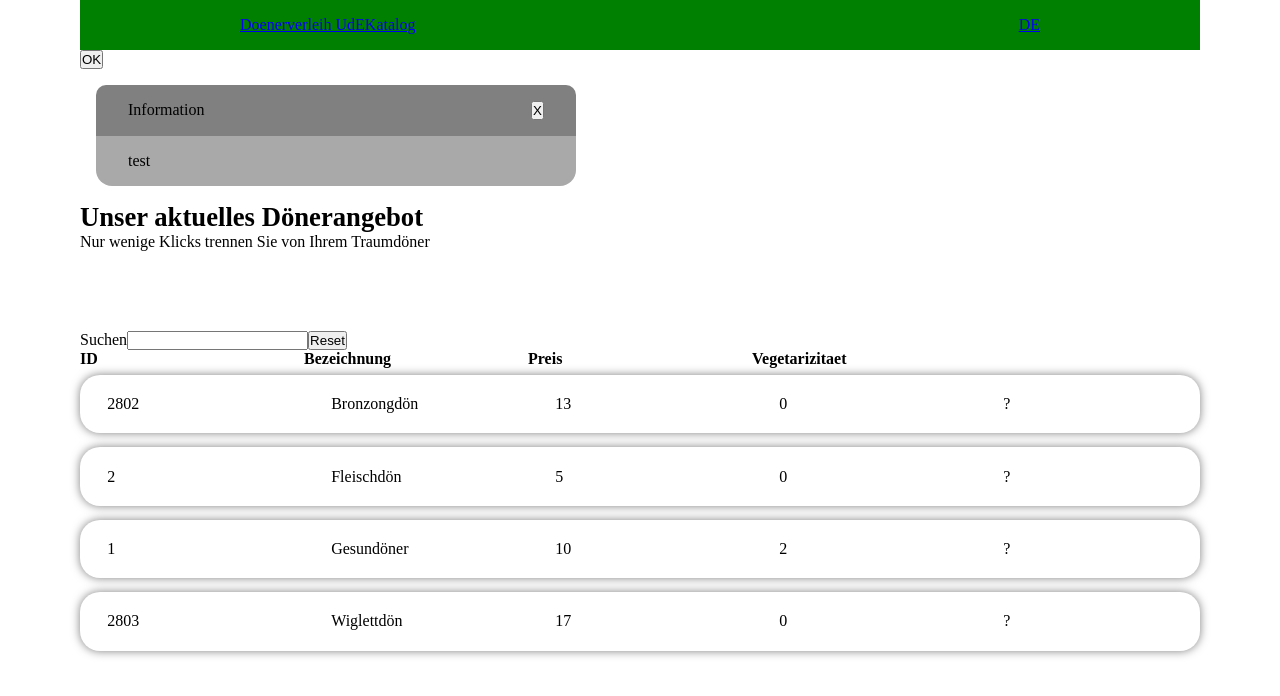
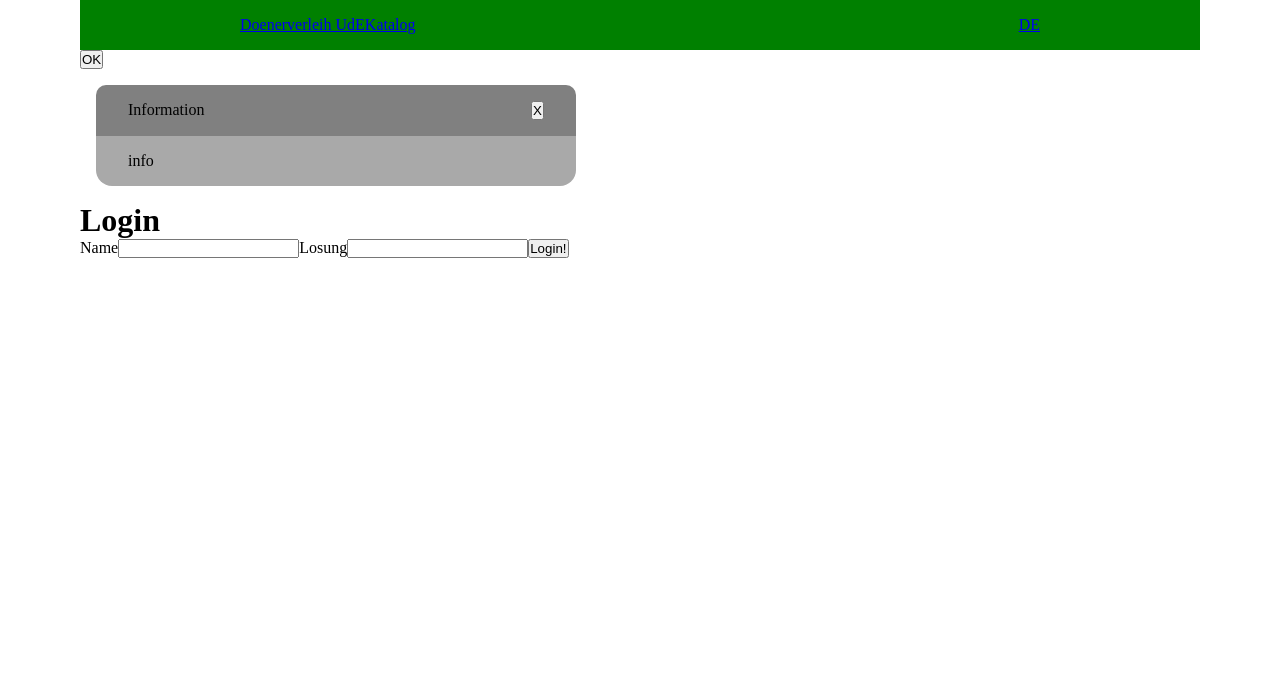
Before and after one commit to Verenotron/DerDigitaleD-nerverleih, a Vue app in the folder frontend/: page / in a window 1280 px wide. Both pictures are taken after a click on the button "OK". Shown: the top 696 px of the page. Built offline with nearby package versions, Linux system fonts and the light colour scheme; the HTML template or start-up script is replaced by a standard one.

Commit message:
Frat: loginPage

```diff
--- a/frontend/src/App.vue
+++ b/frontend/src/App.vue
@@ -2,6 +2,7 @@
 import { ref } from 'vue';
 import './assets/main.css';
 import DoenerListe from '@/views/DoenerListView.vue'
+import LoginView from "@/views/LoginView.vue"
 
 // const info = ref("");
 
@@ -59,13 +60,14 @@ const { setzeInfo, loescheInfo, info} = useInfo();
         </button>
       </div>
       <div class="info-box--body">
-        test
+        {{ info }}
       </div>
     </div>
   </div>
 
   <div>
-    <DoenerListe/>
+    <LoginView/>
+    <!-- <DoenerListe/> -->
   </div>
 
 </template>
--- /dev/null
+++ b/frontend/src/stores/loginstore.ts
@@ -0,0 +1,22 @@
+import { defineStore } from 'pinia';
+import { reactive } from 'vue';
+
+export const useLogin = defineStore('loginstore',() => {
+    const loginstate = reactive({
+        username: '',
+        loggedin: false
+    });
+    function logout(){
+        loginstate.username = '';
+        loginstate.loggedin = false;
+    }
+    function login(username: string, losung: string){
+        if(username && losung){
+            loginstate.username = username;
+            loginstate.loggedin = true;
+        }else{
+            logout();
+        }
+    }
+    return{ logout, login, loginstate}
+})
--- /dev/null
+++ b/frontend/src/views/LoginView.vue
@@ -0,0 +1,41 @@
+<script setup lang="ts">
+
+import { useLogin } from '@/stores/loginstore';
+const { logout, login, loginstate } = useLogin();
+import { useInfo } from '@/composables/useInfo';
+const { setzeInfo } = useInfo();
+
+import { ref } from 'vue';
+const username = ref("");
+const losung = ref("");
+
+function loginFunction(){
+    if(losung && username){
+        login(username.value, losung.value);
+        if(loginstate.loggedin == true){
+           // router.push('/doenerliste');
+           setzeInfo("Hat wohl geklappt!! :D");
+        }else{
+            setzeInfo("Bitte Usernamen und Losung korrekt eingeben");
+        }
+    }else{
+        setzeInfo("Bitte Usernamen und Losung eingeben");
+    }
+
+}
+
+</script>
+
+<template>
+    <h1>Login</h1>
+    <form @submit.prevent="loginFunction"> <!-- submit.prevent statt v-on:click im button, submit# funktioniert scheinbar nicht-->
+        <label for="name">Name</label>
+        <input type="text" v-model="username">
+        <label for="losung">Losung</label>
+        <input type="password" v-model="losung">
+
+        <button>Login!</button>
+
+    </form>
+
+</template>
```
Also changed, not shown: 1 other file (tests, documents, lock files or other folders).
